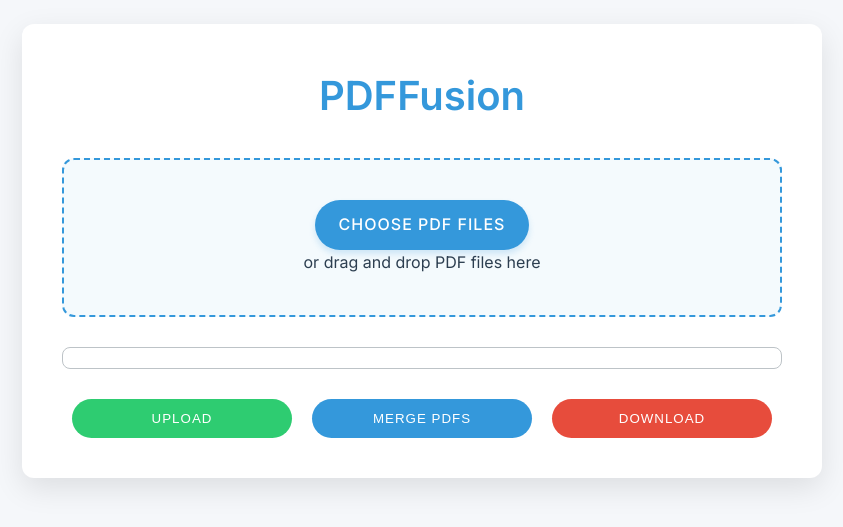
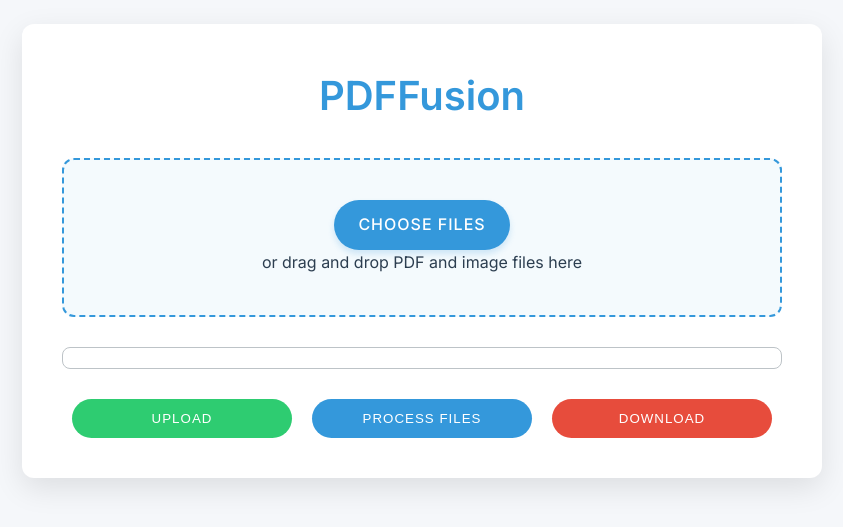
Before and after one commit to satyampurwar/PDFFusion, a Flask app: page / in a window 1280 px wide. Shown: the part 149-676 px from the top of the page, without its empty margins (218-1061 px from the left). Run offline with Flask 2, Linux system fonts and the light colour scheme.

Commit message:
updated index file based on backend changes

```diff
--- a/templates/index.html
+++ b/templates/index.html
@@ -1,9 +1,10 @@
 <!DOCTYPE html>
 <html lang="en">
+
 <head>
     <meta charset="UTF-8">
     <meta name="viewport" content="width=device-width, initial-scale=1.0">
-    <title>PDFFusion - PDF Merger</title>
+    <title>PDFFusion - PDF Merger and Image Converter</title>
     <link href="https://fonts.googleapis.com/css2?family=Inter:wght@300;400;500;600&display=swap" rel="stylesheet">
     <style>
         :root {
@@ -14,11 +15,13 @@
             --text-color: #2c3e50;
             --border-color: #bdc3c7;
         }
+
         * {
             margin: 0;
             padding: 0;
             box-sizing: border-box;
         }
+
         body {
             font-family: 'Inter', sans-serif;
             background-color: var(--background-color);
@@ -30,6 +33,7 @@
             min-height: 100vh;
             padding: 20px;
         }
+
         .container {
             max-width: 800px;
             width: 100%;
@@ -39,6 +43,7 @@
             padding: 40px;
             transition: all 0.3s ease;
         }
+
         h1 {
             text-align: center;
             color: var(--primary-color);
@@ -46,6 +51,7 @@
             font-weight: 600;
             font-size: 2.5rem;
         }
+
         .upload-area {
             border: 2px dashed var(--primary-color);
             border-radius: 12px;
@@ -55,12 +61,15 @@
             transition: all 0.3s ease;
             background-color: rgba(52, 152, 219, 0.05);
         }
+
         .upload-area:hover {
             background-color: rgba(52, 152, 219, 0.1);
         }
+
         .file-input {
             display: none;
         }
+
         .file-label {
             display: inline-block;
             padding: 12px 24px;
@@ -74,11 +83,13 @@
             letter-spacing: 1px;
             box-shadow: 0 4px 6px rgba(52, 152, 219, 0.2);
         }
+
         .file-label:hover {
             background-color: #2980b9;
             transform: translateY(-2px);
             box-shadow: 0 6px 8px rgba(52, 152, 219, 0.3);
         }
+
         #file-list {
             list-style-type: none;
             margin-top: 20px;
@@ -88,6 +99,7 @@
             border-radius: 8px;
             padding: 10px;
         }
+
         #file-list li {
             background-color: rgba(52, 152, 219, 0.05);
             padding: 10px 15px;
@@ -98,10 +110,12 @@
             align-items: center;
             transition: all 0.3s ease;
         }
+
         #file-list li:hover {
             transform: translateX(5px);
             box-shadow: 0 2px 4px rgba(0, 0, 0, 0.1);
         }
+
         .remove-file {
             color: var(--accent-color);
             cursor: pointer;
@@ -109,14 +123,17 @@
             border-radius: 50%;
             transition: all 0.3s ease;
         }
+
         .remove-file:hover {
             background-color: rgba(231, 76, 60, 0.1);
         }
+
         .btn-group {
             display: flex;
             justify-content: space-between;
             margin-top: 30px;
         }
+
         .btn {
             padding: 12px 24px;
             border: none;
@@ -130,44 +147,53 @@
             letter-spacing: 1px;
             box-shadow: 0 4px 6px rgba(0, 0, 0, 0.1);
         }
+
         #upload-btn {
             background-color: var(--secondary-color);
             color: #ffffff;
         }
+
         #upload-btn:hover {
             background-color: #27ae60;
             transform: translateY(-2px);
             box-shadow: 0 6px 8px rgba(46, 204, 113, 0.3);
         }
+
         #process-btn {
             background-color: var(--primary-color);
             color: #ffffff;
         }
+
         #process-btn:hover {
             background-color: #2980b9;
             transform: translateY(-2px);
             box-shadow: 0 6px 8px rgba(52, 152, 219, 0.3);
         }
+
         #download-btn {
             background-color: var(--accent-color);
             color: #ffffff;
         }
+
         #download-btn:hover {
             background-color: #c0392b;
             transform: translateY(-2px);
             box-shadow: 0 6px 8px rgba(231, 76, 60, 0.3);
         }
+
         .btn:disabled {
             background-color: var(--border-color);
             cursor: not-allowed;
             transform: none;
             box-shadow: none;
         }
+
         .loading {
             display: none;
             text-align: center;
             margin-top: 30px;
         }
+
         .loading-spinner {
             border: 4px solid rgba(52, 152, 219, 0.1);
             border-top: 4px solid var(--primary-color);
@@ -177,29 +203,38 @@
             animation: spin 1s linear infinite;
             margin: 0 auto 20px;
         }
+
         @keyframes spin {
-            0% { transform: rotate(0deg); }
-            100% { transform: rotate(360deg); }
+            0% {
+                transform: rotate(0deg);
+            }
+
+            100% {
+                transform: rotate(360deg);
+            }
         }
+
         #loading-text {
             color: var(--primary-color);
             font-weight: 500;
         }
     </style>
 </head>
+
 <body>
     <div class="container">
         <h1>PDFFusion</h1>
         <form id="upload-form" method="post" enctype="multipart/form-data">
             <div class="upload-area">
-                <input type="file" id="file-input" class="file-input" name="files[]" multiple accept=".pdf">
-                <label for="file-input" class="file-label">Choose PDF Files</label>
-                <p>or drag and drop PDF files here</p>
+                <input type="file" id="file-input" class="file-input" name="files[]" multiple
+                    accept=".pdf,.png,.jpg,.jpeg,.gif,.bmp">
+                <label for="file-input" class="file-label">Choose Files</label>
+                <p>or drag and drop PDF and image files here</p>
             </div>
             <ul id="file-list"></ul>
             <div class="btn-group">
                 <button type="button" id="upload-btn" class="btn" disabled>Upload</button>
-                <button type="button" id="process-btn" class="btn" disabled>Merge PDFs</button>
+                <button type="button" id="process-btn" class="btn" disabled>Process Files</button>
                 <button type="button" id="download-btn" class="btn" disabled>Download</button>
             </div>
         </form>
@@ -235,7 +270,8 @@
         uploadArea.addEventListener('drop', (e) => {
             e.preventDefault();
             uploadArea.style.backgroundColor = '';
-            const droppedFiles = Array.from(e.dataTransfer.files).filter(file => file.type === 'application/pdf');
+            const droppedFiles = Array.from(e.dataTransfer.files).filter(file =>
+                file.type === 'application/pdf' || file.type.startsWith('image/'));
             addFiles(droppedFiles);
         });
 
@@ -284,16 +320,14 @@
                     const file = Array.from(fileInput.files).find(f => f.name === fileName);
                     if (file) formData.append('files[]', file);
                 });
-
                 try {
                     const response = await fetch('/', {
                         method: 'POST',
                         body: formData
                     });
-
                     if (response.ok) {
                         const data = await response.json();
-                        loadingText.textContent = 'Files uploaded successfully. You can now merge the PDFs.';
+                        loadingText.textContent = 'Files uploaded successfully. You can now process the files.';
                         processBtn.disabled = false;
                     } else {
                         const errorData = await response.json();
@@ -309,16 +343,14 @@
         processBtn.addEventListener('click', async () => {
             loading.style.display = 'block';
             processBtn.disabled = true;
-
             try {
                 const response = await fetch('/process', {
                     method: 'POST'
                 });
-
                 if (response.ok) {
                     const data = await response.json();
                     downloadBtn.disabled = false;
-                    loadingText.textContent = 'Files processed successfully. Click Download to get the merged PDF.';
+                    loadingText.textContent = 'Files processed successfully. Images converted to PDF and all PDFs merged. Click Download to get the result.';
                 } else {
                     const errorData = await response.json();
                     throw new Error(errorData.error || 'Server responded with an error');
@@ -335,11 +367,9 @@
             const response = await fetch('/process', {
                 method: 'POST'
             });
-
             if (response.ok) {
                 const data = await response.json();
                 window.location.href = `/download/${data.filename}`;
-
                 // Reset the UI after download
                 fileList.innerHTML = '';
                 selectedFiles.clear();
@@ -350,4 +380,5 @@
         });
     </script>
 </body>
+
 </html>
```
